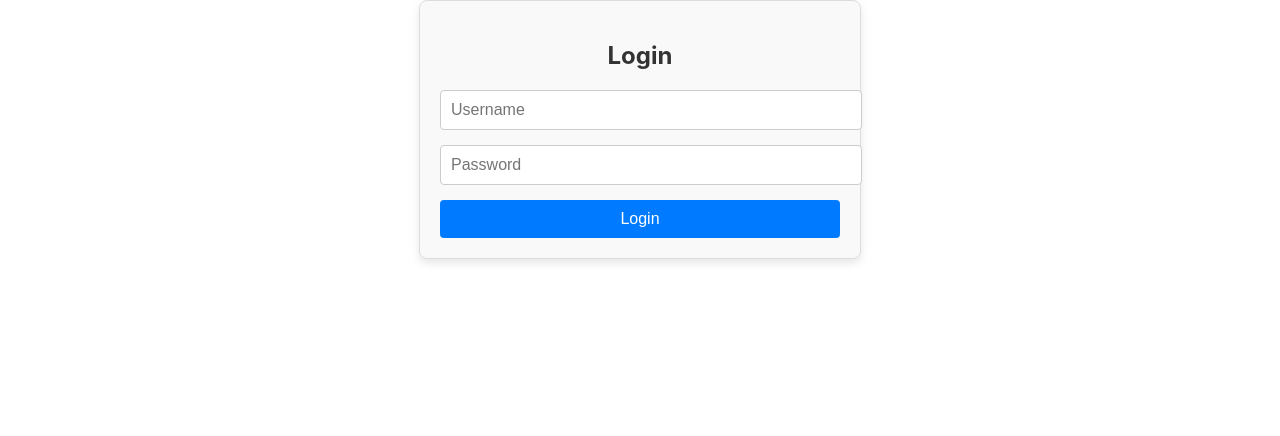
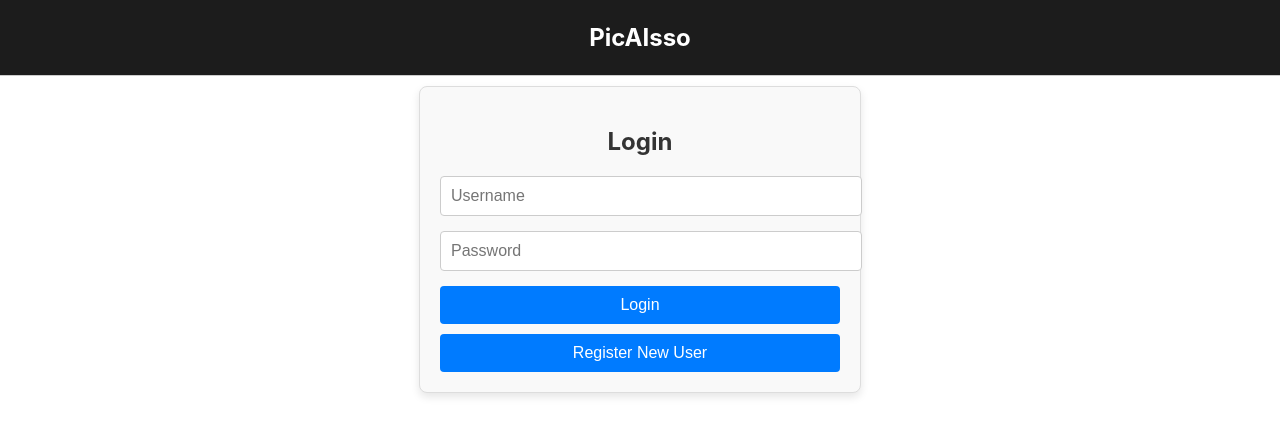
Before and after one commit to harrygao56/PicAIsso, a React (Create React App) app in the folder client/: page /login in a window 1280 px wide. Shown: the top 436 px of the page. Built offline with nearby package versions, Linux system fonts and the light colour scheme.

Commit message:
jacob first commit

```diff
--- a/client/src/components/Header.js
+++ b/client/src/components/Header.js
@@ -57,6 +57,7 @@ function Header({ currentUser, onLogout }) {
     <div style={styles.header}>
       <h2 style={styles.text}>PicAIsso</h2>
 
+      {currentUser && (
         <div style={styles.profileContainer}>
           <div onClick={toggleDropdown}>
             {renderProfileIcon()}
@@ -70,6 +71,7 @@ function Header({ currentUser, onLogout }) {
             </div>
           )}
         </div>
+      )}
     </div>
   );
 }
--- a/client/src/components/Login.js
+++ b/client/src/components/Login.js
@@ -1,6 +1,7 @@
 import React, { useState } from 'react';
 import axios from 'axios';
 import { useNavigate } from 'react-router-dom';
+import Header from './Header';  // Import the new Header component
 
 function Login({ setIsAuthenticated }) {
   const [username, setUsername] = useState('');
@@ -34,6 +35,7 @@ function Login({ setIsAuthenticated }) {
     container: {
       maxWidth: '400px',
       margin: '0 auto',
+      marginTop: '10px',
       padding: '20px',
       border: '1px solid #ddd',
       borderRadius: '8px',
@@ -66,6 +68,17 @@ function Login({ setIsAuthenticated }) {
       borderRadius: '4px',
       cursor: 'pointer'
     },
+    register: {
+      padding: '10px 20px',
+      marginTop: '10px',
+      width: '100%',
+      fontSize: '16px',
+      color: '#fff',
+      backgroundColor: '#007bff',
+      border: 'none',
+      borderRadius: '4px',
+      cursor: 'pointer'
+    },
     buttonHover: {
       backgroundColor: '#0056b3'
     },
@@ -77,7 +90,10 @@ function Login({ setIsAuthenticated }) {
   };
 
   return (
-    <div style={styles.container}>
+    <div>
+      {/* Header */}
+      <Header/>
+      <div style={styles.container}>
       <h2 style={styles.heading}>Login</h2>
       <form onSubmit={handleSubmit} style={styles.form}>
         <input
@@ -100,6 +116,15 @@ function Login({ setIsAuthenticated }) {
       </form>
 
       {errorMessage && <p style={styles.errorMessage}>{errorMessage}</p>}
+
+      <button
+        style={styles.register}
+        onClick={() => history('/register')}
+      >
+        Register New User
+      </button>
+
+      </div>
     </div>
   );
 }
--- a/client/src/components/Register.js
+++ b/client/src/components/Register.js
@@ -1,6 +1,7 @@
 import React, { useState } from 'react';
 import axios from 'axios';
 import { useNavigate } from 'react-router-dom';
+import Header from './Header';  // Import the new Header component
 
 function Register() {
   const [username, setUsername] = useState('');
@@ -45,6 +46,7 @@ function Register() {
     container: {
       maxWidth: '400px',
       margin: '0 auto',
+      marginTop: '10px',
       padding: '20px',
       border: '1px solid #ddd',
       borderRadius: '8px',
@@ -81,7 +83,10 @@ function Register() {
   };
 
   return (
-    <div style={styles.container}>
+    <div>
+      {/* Header */}
+      <Header/>
+      <div style={styles.container}>
       <h2 style={styles.heading}>Register</h2>
       <form onSubmit={handleSubmit} style={styles.form}>
         <input
@@ -108,6 +113,8 @@ function Register() {
       </form>
       {errorMessage && <p style={styles.error}>{errorMessage}</p>}
     </div>
+    </div>
+
   );
 }
 
```
Lines whose indentation alone changed are shown as unchanged.
